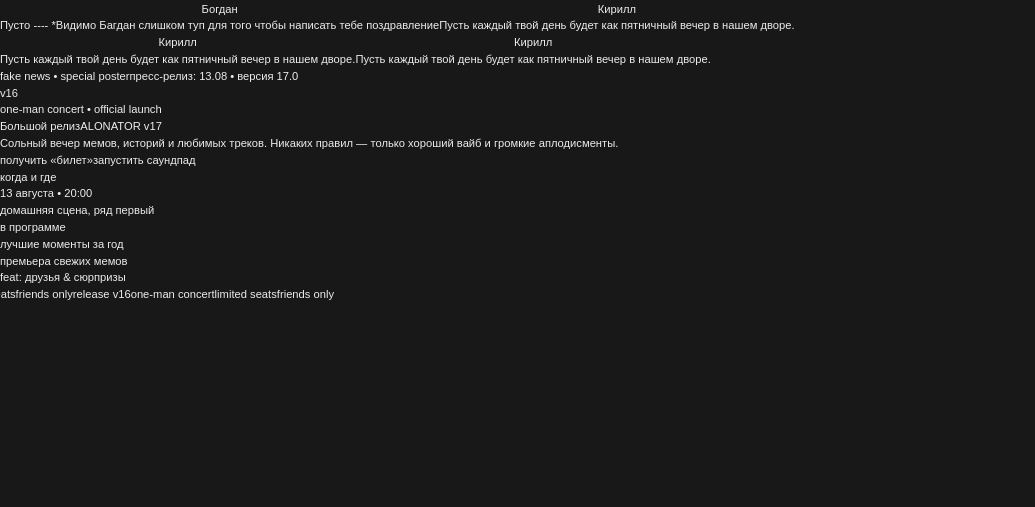
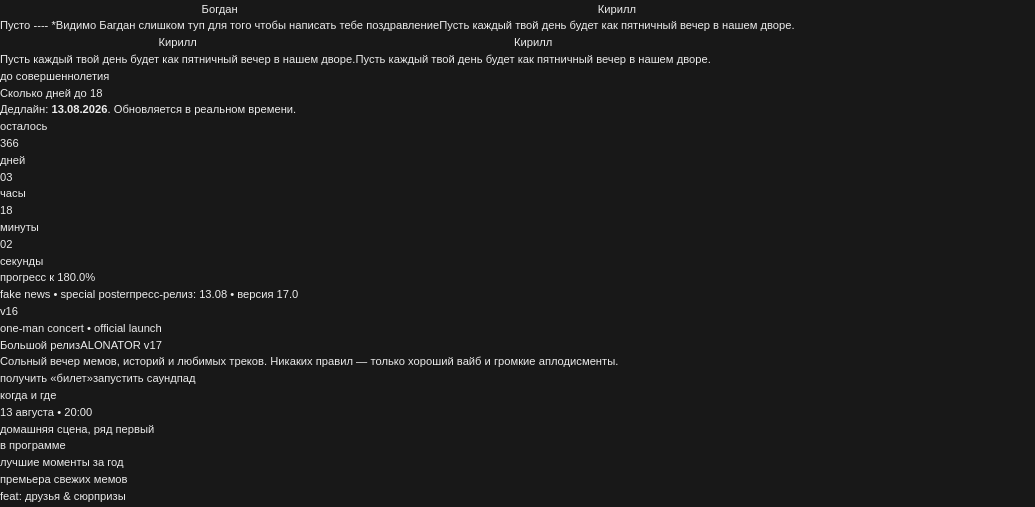
Before and after one commit to Vanckoe/alonetto, a Next.js app: page / in a window 1280 px wide. Shown: the part 6707-7214 px from the top of the page, without its empty margins (0-1035 px from the left). Before the commit the page ends 7010 px from the top, so only its background shows below. Built offline with nearby package versions, Linux system fonts and the light colour scheme.

Commit message:
feat: add countdown component for 18th birthday
Add Countdown18 component that displays days, hours, minutes and seconds until a target date
Include progress bar showing percentage towards the target date
Add new dependency 'i' package

```diff
--- a/package.json
+++ b/package.json
@@ -14,6 +14,7 @@
     "@tanstack/react-query": "^5.62.8",
     "clsx": "^2.1.1",
     "framer-motion": "^12.23.12",
+    "i": "^0.3.7",
     "next": "15.1.1",
     "react": "^19.0.0",
     "react-dom": "^19.0.0",
--- /dev/null
+++ b/src/app/_components/Countdown18.tsx
@@ -0,0 +1,133 @@
+'use client';
+
+import { useEffect, useMemo, useState } from 'react';
+import { motion, AnimatePresence } from 'framer-motion';
+
+const targetDate = new Date(2026, 7, 13, 0, 0, 0); // 13.08.2026 (месяцы 0-11)
+
+type Left = { total: number; d: number; h: number; m: number; s: number };
+
+function getLeft(): Left {
+    const now = new Date().getTime();
+    const total = Math.max(0, +targetDate - now);
+    const d = Math.floor(total / (1000 * 60 * 60 * 24));
+    const h = Math.floor((total / (1000 * 60 * 60)) % 24);
+    const m = Math.floor((total / (1000 * 60)) % 60);
+    const s = Math.floor((total / 1000) % 60);
+    return { total, d, h, m, s };
+}
+
+function pad2(n: number) {
+    return n.toString().padStart(2, '0');
+}
+
+/** Плавное перелистывание одной «двузначной» ячейки */
+function FlipUnit({ value, label }: { value: string; label: string }) {
+    return (
+        <div className="flex flex-col items-center">
+            <div className="relative w-[6.5rem] rounded-2xl bg-white px-3 py-4 text-center shadow-sm md:w-[7.5rem]">
+                <div className="relative overflow-hidden text-4xl font-bold tabular-nums md:text-5xl">
+                    <AnimatePresence mode="popLayout" initial={false}>
+                        <motion.span
+                            key={value}
+                            initial={{ y: 20, opacity: 0 }}
+                            animate={{ y: 0, opacity: 1 }}
+                            exit={{ y: -20, opacity: 0 }}
+                            transition={{ type: 'spring', stiffness: 300, damping: 25 }}
+                            className="inline-block"
+                        >
+                            {value}
+                        </motion.span>
+                    </AnimatePresence>
+                </div>
+            </div>
+            <div className="mt-2 text-xs uppercase tracking-widest text-gray-500">{label}</div>
+        </div>
+    );
+}
+
+export default function Countdown18() {
+    const [left, setLeft] = useState<Left>(() => getLeft());
+
+    useEffect(() => {
+        const id = setInterval(() => setLeft(getLeft()), 1000);
+        return () => clearInterval(id);
+    }, []);
+
+    const { d, h, m, s } = left;
+
+    // Прогресс-бар до 18 (0% -> 100%)
+    const progress = useMemo(() => {
+        const start = new Date(2025, 7, 13, 0, 0, 0).getTime(); // 13.08.2025 — день 17
+        const end = +targetDate;
+        const now = Date.now();
+        return Math.min(100, Math.max(0, ((now - start) / (end - start)) * 100));
+    }, []);
+
+    return (
+        <section className="py-16 md:py-24">
+            <div className="container mx-auto">
+                <div className="mb-6 text-center">
+                    <span className="inline-flex items-center gap-2 rounded-full border px-4 py-1 text-[10px] uppercase tracking-[0.2em] text-gray-500">
+                        до совершеннолетия
+                        <span className="h-1 w-1 rounded-full bg-[#31A301]" />
+                    </span>
+                    <h2 className="mt-3 text-3xl font-extrabold md:text-5xl">
+                        Сколько дней до <span className="text-[#31A301]">18</span>
+                    </h2>
+                    <p className="mt-2 text-gray-500">
+                        Дедлайн: <b>13.08.2026</b>. Обновляется в реальном времени.
+                    </p>
+                </div>
+
+                {/* Большие дни */}
+                <div className="mx-auto mb-8 grid max-w-4xl grid-cols-1 items-center gap-6 md:grid-cols-[1fr_auto_1fr]">
+                    <div className="flex items-center justify-center">
+                        <div className="text-center">
+                            <div className="text-sm uppercase tracking-[0.2em] text-gray-500">
+                                осталось
+                            </div>
+                            <motion.div
+                                key={d}
+                                initial={{ scale: 0.98, opacity: 0 }}
+                                animate={{ scale: 1, opacity: 1 }}
+                                transition={{ type: 'spring', stiffness: 200, damping: 20 }}
+                                className="text-7xl font-black tabular-nums leading-none text-[#31A301] md:text-8xl"
+                            >
+                                {d}
+                            </motion.div>
+                            <div className="mt-1 text-sm uppercase tracking-widest text-gray-500">
+                                дней
+                            </div>
+                        </div>
+                    </div>
+
+                    <div className="hidden h-16 w-px bg-black/10 md:block" />
+
+                    {/* Часы/мин/сек */}
+                    <div className="flex items-center justify-center gap-4 text-[#31A301] md:justify-start">
+                        <FlipUnit value={pad2(h)} label="часы" />
+                        <FlipUnit value={pad2(m)} label="минуты" />
+                        <FlipUnit value={pad2(s)} label="секунды" />
+                    </div>
+                </div>
+
+                {/* Прогресс к 18 */}
+                <div className="mx-auto max-w-3xl">
+                    <div className="mb-2 flex items-center justify-between text-xs text-gray-500">
+                        <span>прогресс к 18</span>
+                        <span className="tabular-nums">{progress.toFixed(1)}%</span>
+                    </div>
+                    <div className="h-3 w-full overflow-hidden rounded-full bg-gray-200">
+                        <motion.div
+                            className="h-full bg-[#31A301]"
+                            initial={{ width: 0 }}
+                            animate={{ width: `${progress}%` }}
+                            transition={{ type: 'spring', stiffness: 120, damping: 20 }}
+                        />
+                    </div>
+                </div>
+            </div>
+        </section>
+    );
+}
--- a/src/app/page.tsx
+++ b/src/app/page.tsx
@@ -5,6 +5,7 @@ import ForWho from './_components/forWho';
 import WishesBlock from './_components/WishesBlock';
 import SoundPad from './_components/SoundPad';
 import PosterV16 from './_components/PosterV16';
+import Countdown18 from './_components/Countdown18';
 
 export default function Home() {
     return (
@@ -12,8 +13,11 @@ export default function Home() {
             <Hero />
             <ForWho />
             <SoundPad src="/alone.mp3" title="ALONATOR — MAIN THEME" />
+            <WishesBlock />
+
             <section className="relative overflow-hidden">
-                <WishesBlock />
+                <Countdown18 />
+
                 <PosterV16 />
             </section>
         </div>
```
Also changed, not shown: 1 other file (tests, documents, lock files or other folders).
